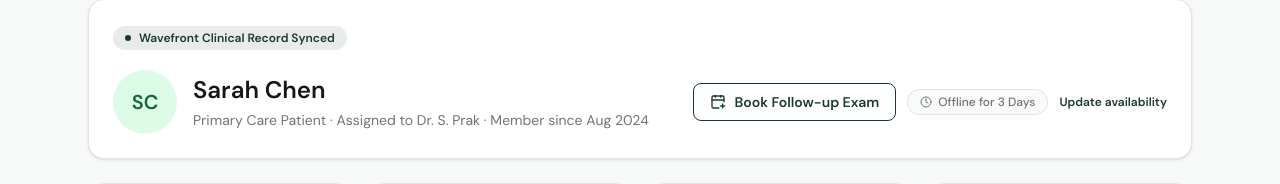
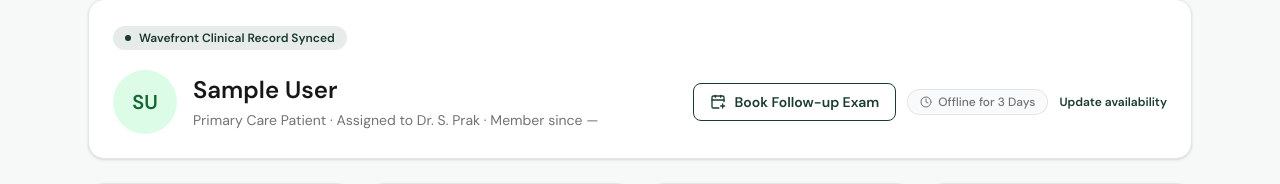
Before and after one commit to Glassses-Management/Glasses-Management-Frontend, a React (Vite) app: page /account in a window 1280 px wide. Shown: the part 233-417 px from the top of the page. Built offline with nearby package versions, Linux system fonts and the light colour scheme; no server answers; sample sign-in values are in the browser's storage.

Commit message:
fix userpage

```diff
--- a/src/components/ui/Avatar.jsx
+++ b/src/components/ui/Avatar.jsx
@@ -5,8 +5,13 @@ function cn(...classes) {
   return classes.filter(Boolean).join(' ')
 }
 
-// Colored initials circle derived from a name + id, same look as the table rows.
-function Avatar({ name, id, size = 'size-10' }) {
+// When `src` is provided renders the profile photo, otherwise a colored
+// initials circle derived from a name + id, same look as the table rows.
+function Avatar({ name, id, src, size = 'size-10' }) {
+  if (src) {
+    return <img src={src} alt={name || 'Avatar'} className={cn('shrink-0 rounded-full object-cover', size)} />
+  }
+
   const { bg, text } = getAvatarColors(id)
   return (
     <span
--- a/src/pages/public/account/AccountHeaderCard.jsx
+++ b/src/pages/public/account/AccountHeaderCard.jsx
@@ -1,9 +1,34 @@
+import { useEffect, useState } from 'react'
 import { Link } from 'react-router-dom'
 import { CalendarPlus, Clock } from 'lucide-react'
 import Avatar from '@/components/ui/Avatar'
+import { useAuth } from '@/hook/UseAuth'
+import { getAttachmentsByUser } from '@/api/attachmentApi'
+import { pickImage } from '@/components/product/ProductImage'
 import { PATIENT } from '@/pages/public/account/AccountData'
 
 function AccountHeaderCard() {
+  const { user } = useAuth()
+  const [avatar, setAvatar] = useState('')
+  const displayName = user?.name || PATIENT.name
+  const createdDate = user?.created_at || user?.createdAt
+  const memberSince = createdDate
+    ? new Intl.DateTimeFormat('en-US', { month: 'short', year: 'numeric' }).format(new Date(createdDate))
+    : null
+
+  useEffect(() => {
+    if (!user?.id) return
+    let cancelled = false
+    getAttachmentsByUser(user.id)
+      .then((items) => {
+        if (!cancelled) setAvatar(pickImage(items)?.filePath || '')
+      })
+      .catch(() => {})
+    return () => {
+      cancelled = true
+    }
+  }, [user?.id])
+
   return (
     <section className="rounded-2xl border border-neutral-200 bg-white p-6 shadow-sm transition-colors duration-300 dark:border-neutral-800 dark:bg-[#16271F]">
       <span className="inline-flex items-center gap-2 rounded-full bg-forest/10 px-3 py-1 text-xs font-semibold text-forest dark:bg-leaf/10 dark:text-leaf">
@@ -13,13 +38,13 @@ function AccountHeaderCard() {
 
       <div className="mt-5 flex flex-col gap-5 sm:flex-row sm:items-center sm:justify-between">
         <div className="flex items-center gap-4">
-          <Avatar name={PATIENT.name} id={1} size="size-16 text-xl" />
+          <Avatar name={displayName} id={user?.id || 1} src={avatar} size="size-16 text-xl" />
           <div className="min-w-0">
             <h2 className="truncate font-sans text-2xl font-semibold text-neutral-900 dark:text-neutral-50">
-              {PATIENT.name}
+              {displayName}
             </h2>
             <p className="mt-1 text-sm text-neutral-500 dark:text-neutral-400">
-              {PATIENT.accountType} · Assigned to {PATIENT.doctor} · Member since {PATIENT.memberSince}
+              {user ? 'Primary Care Patient' : PATIENT.accountType} · Assigned to {PATIENT.doctor} · Member since {user ? (memberSince || '—') : PATIENT.memberSince}
             </p>
           </div>
         </div>
```
